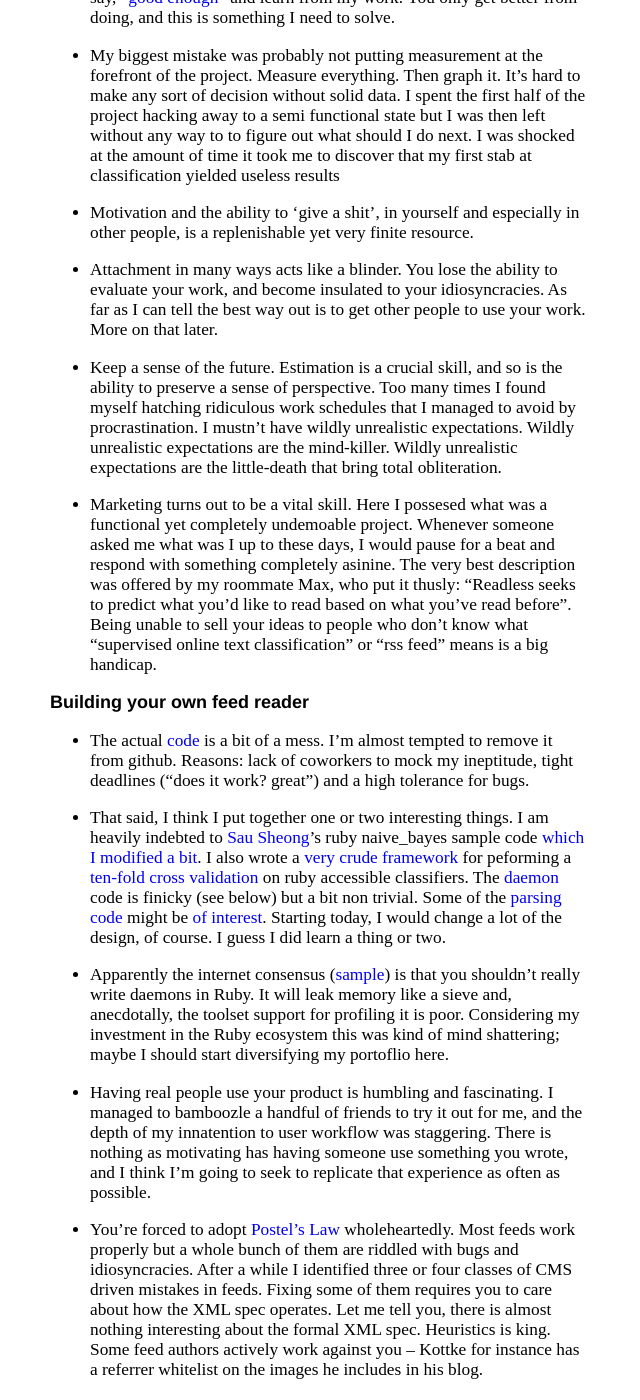
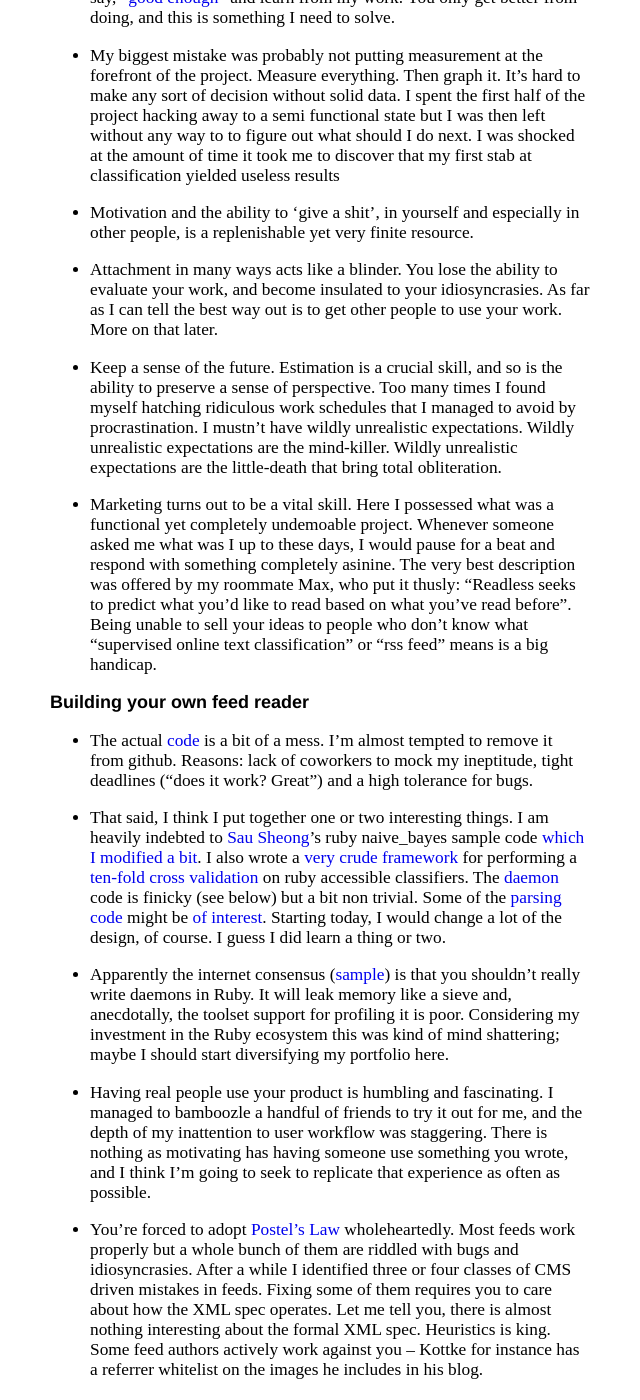
Before and after one commit to phillmv/okayfail.com-old, a Jekyll site: the page built from _posts/2011-01-18-thoughts-on-building-a-feed-reader.md, in a window 1280 px wide and 1400 px high, scrolled down 1240 px. Shown: the whole window, without its empty margins (280-920 px from the left). Built offline with Jekyll 4.4.1, drawn with Linux system fonts in a browser that asks for light colours; Markdown is read by kramdown in place of the engine named in the settings; some of the changed text lies outside the part shown.

Commit message:
Finally, removed typos.

```diff
--- a/_posts/2011-01-18-thoughts-on-building-a-feed-reader.md
+++ b/_posts/2011-01-18-thoughts-on-building-a-feed-reader.md
@@ -25,23 +25,23 @@ Allow me to share some of the lessons I have drawn from this period.
 
 * Motivation and the ability to 'give a shit', in yourself and especially in other people, is a replenishable yet very finite resource.
 
-* Attachment in many ways acts like a blinder. You lose the ability to evaluate your work, and become insulated to your idiosyncracies. As far as I can tell the best way out is to get other people to use your work. More on that later.
+* Attachment in many ways acts like a blinder. You lose the ability to evaluate your work, and become insulated to your idiosyncrasies. As far as I can tell the best way out is to get other people to use your work. More on that later.
 
 * Keep a sense of the future. Estimation is a crucial skill, and so is the ability to preserve a sense of perspective. Too many times I found myself hatching ridiculous work schedules that I managed to avoid by procrastination. I mustn't have wildly unrealistic expectations. Wildly unrealistic expectations are the mind-killer. Wildly unrealistic expectations are the little-death that bring total obliteration.
 
-* Marketing turns out to be a vital skill. Here I possesed what was a functional yet completely undemoable project. Whenever someone asked me what was I up to these days, I would pause for a beat and respond with something completely asinine. The very best description was offered by my roommate Max, who put it thusly: "Readless seeks to predict what you'd like to read based on what you've read before". Being unable to sell your ideas to people who don't know what "supervised online text classification" or "rss feed" means is a big handicap.
+* Marketing turns out to be a vital skill. Here I possessed what was a functional yet completely undemoable project. Whenever someone asked me what was I up to these days, I would pause for a beat and respond with something completely asinine. The very best description was offered by my roommate Max, who put it thusly: "Readless seeks to predict what you'd like to read based on what you've read before". Being unable to sell your ideas to people who don't know what "supervised online text classification" or "rss feed" means is a big handicap.
 
 <h2>Building your own feed reader</h2>
 
-* The actual [code](http://github.com/phillmv/thesis) is a bit of a mess. I'm almost tempted to remove it from github. Reasons: lack of coworkers to mock my ineptitude, tight deadlines ("does it work? great") and a high tolerance for bugs.
+* The actual [code](http://github.com/phillmv/thesis) is a bit of a mess. I'm almost tempted to remove it from github. Reasons: lack of coworkers to mock my ineptitude, tight deadlines ("does it work? Great") and a high tolerance for bugs.
 
-* That said, I think I put together one or two interesting things. I am heavily indebted to [Sau Sheong](http://blog.saush.com/2009/02/11/naive-bayesian-classifiers-and-ruby/)'s ruby naive\_bayes sample code [which I modified a bit](https://github.com/phillmv/thesis/blob/master/lib/errar/naive_bayes.rb). I also wrote a [very crude framework](https://github.com/phillmv/thesis/blob/master/lib/errar/errar.rb) for peforming a [ten-fold cross validation](http://en.wikipedia.org/wiki/Cross-validation_(statistics\)) on ruby accessible classifiers. The [daemon](https://github.com/phillmv/thesis/tree/master/lib/updatr) code is finicky (see below) but a bit non trivial. Some of the [parsing code](https://github.com/phillmv/thesis/blob/master/app/models/entry.rb) might be [of interest](https://github.com/phillmv/thesis/blob/master/app/models/stream.rb). Starting today, I would change a lot of the design, of course. I guess I did learn a thing or two.
+* That said, I think I put together one or two interesting things. I am heavily indebted to [Sau Sheong](http://blog.saush.com/2009/02/11/naive-bayesian-classifiers-and-ruby/)'s ruby naive\_bayes sample code [which I modified a bit](https://github.com/phillmv/thesis/blob/master/lib/errar/naive_bayes.rb). I also wrote a [very crude framework](https://github.com/phillmv/thesis/blob/master/lib/errar/errar.rb) for performing a [ten-fold cross validation](http://en.wikipedia.org/wiki/Cross-validation_(statistics\)) on ruby accessible classifiers. The [daemon](https://github.com/phillmv/thesis/tree/master/lib/updatr) code is finicky (see below) but a bit non trivial. Some of the [parsing code](https://github.com/phillmv/thesis/blob/master/app/models/entry.rb) might be [of interest](https://github.com/phillmv/thesis/blob/master/app/models/stream.rb). Starting today, I would change a lot of the design, of course. I guess I did learn a thing or two.
 
-* Apparently the internet consensus ([sample](http://groups.google.com/group/feedzirra/browse_thread/thread/1480785d4d9f62a0)) is that you shouldn't really write daemons in Ruby. It will leak memory like a sieve and, anecdotally, the toolset support for profiling it is poor. Considering my investment in the Ruby ecosystem this was kind of mind shattering; maybe I should start diversifying my portoflio here.
+* Apparently the internet consensus ([sample](http://groups.google.com/group/feedzirra/browse_thread/thread/1480785d4d9f62a0)) is that you shouldn't really write daemons in Ruby. It will leak memory like a sieve and, anecdotally, the toolset support for profiling it is poor. Considering my investment in the Ruby ecosystem this was kind of mind shattering; maybe I should start diversifying my portfolio here.
 
-* Having real people use your product is humbling and fascinating. I managed to bamboozle a handful of friends to try it out for me, and the depth of my innatention to user workflow was staggering. There is nothing as motivating has having someone use something you wrote, and I think I'm going to seek to replicate that experience as often as possible.
+* Having real people use your product is humbling and fascinating. I managed to bamboozle a handful of friends to try it out for me, and the depth of my inattention to user workflow was staggering. There is nothing as motivating has having someone use something you wrote, and I think I'm going to seek to replicate that experience as often as possible.
 
-* You're forced to adopt [Postel's Law](http://en.wikipedia.org/wiki/Robustness_principle) wholeheartedly. Most feeds work properly but a whole bunch of them are riddled with bugs and idiosyncracies. After a while I identified three or four classes of CMS driven mistakes in feeds. Fixing some of them requires you to care about how the XML spec operates. Let me tell you, there is almost nothing interesting about the formal XML spec. Heuristics is king. Some feed authors actively work against you – Kottke for instance has a referrer whitelist on the images he includes in his blog.
+* You're forced to adopt [Postel's Law](http://en.wikipedia.org/wiki/Robustness_principle) wholeheartedly. Most feeds work properly but a whole bunch of them are riddled with bugs and idiosyncrasies. After a while I identified three or four classes of CMS driven mistakes in feeds. Fixing some of them requires you to care about how the XML spec operates. Let me tell you, there is almost nothing interesting about the formal XML spec. Heuristics is king. Some feed authors actively work against you – Kottke for instance has a referrer whitelist on the images he includes in his blog.
 
 
 * Having a relatively objective qualifier evaluate your reading produces strange yet enlightening results. It turns out I don't really like reading BoingBoing all that much and I don't miss about 30% of Kottke. On a personal level it confirmed my hypothesis that the 'inbox model' of feed reading is unsuitable to *my* needs.
```
Also changed, not shown: other parts of _posts/2011-01-18-thoughts-on-building-a-feed-reader.md (+1 -1 lines), _posts/2011-01-16-post-mortem.md (+1 -1 lines).
